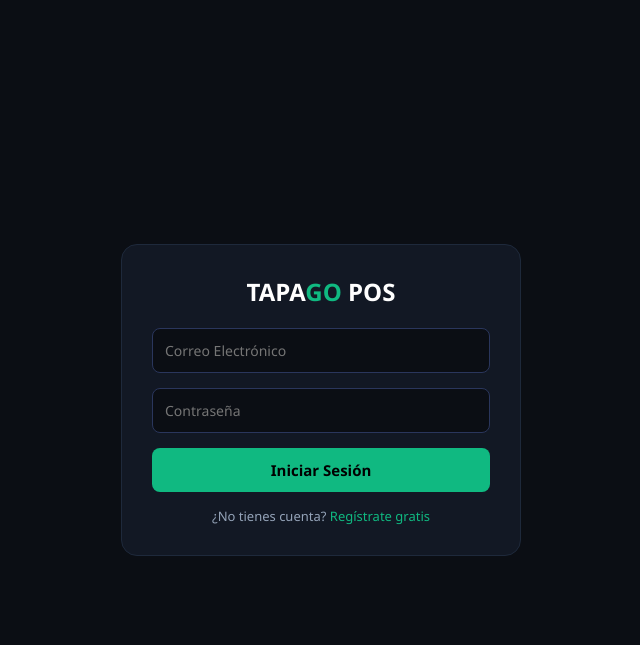
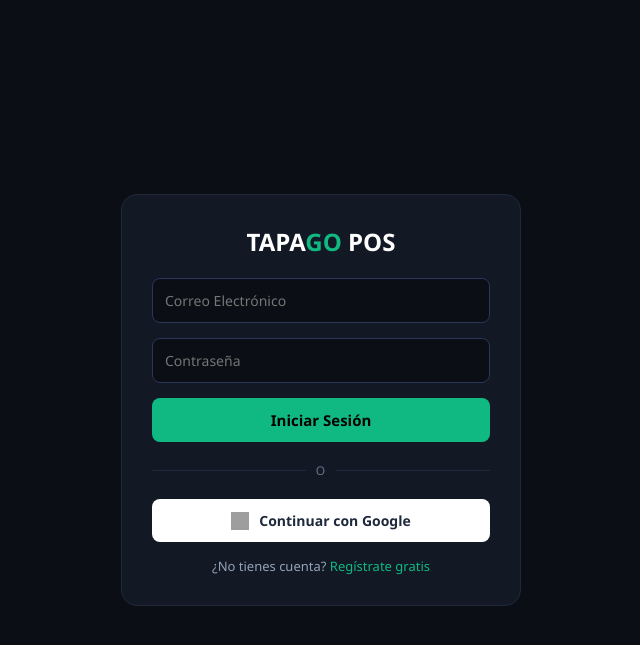
Before and after one commit to puchanasebastian/tapago-next, a Flask app: page /login in a window 1280 px wide. Shown: the top 645 px of the page, without its empty margins (319-959 px from the left). Run offline with Flask 3, Linux system fonts and the light colour scheme; some libraries are stand-ins or nearby versions; grey boxes are pictures that could not be loaded.

Commit message:
login.html

```diff
--- a/templates/login.html
+++ b/templates/login.html
@@ -18,6 +18,14 @@
         .link a { color: #10b981; text-decoration: none; font-weight: 500; }
         .flash { background: rgba(239, 68, 68, 0.15); color: #f87171; border: 1px solid #ef4444; padding: 12px; border-radius: 8px; font-size: 13px; margin-bottom: 15px; text-align: center; line-height: 1.4; }
         .flash-success { background: rgba(16, 185, 129, 0.15); color: #34d399; border: 1px solid #10b981; }
+
+        /* Estilos del separador y botón de Google */
+        .divider { display: flex; align-items: center; text-align: center; margin: 20px 0; color: #64748b; font-size: 12px; text-transform: uppercase; letter-spacing: 1px; }
+        .divider::before, .divider::after { content: ''; flex: 1; border-bottom: 1px solid #1e293b; }
+        .divider span { padding: 0 10px; }
+        .btn-google { display: flex; align-items: center; justify-content: center; gap: 10px; width: 100%; background: #ffffff; color: #1e293b; border: none; padding: 12px; border-radius: 8px; font-weight: 600; font-size: 14px; text-decoration: none; transition: background 0.2s; }
+        .btn-google:hover { background: #f1f5f9; }
+        .btn-google img { width: 18px; height: 18px; }
     </style>
 </head>
 <body>
@@ -39,6 +47,14 @@
             <input type="password" name="password" placeholder="Contraseña" required>
             <button type="submit">Iniciar Sesión</button>
         </form>
+
+        <div class="divider"><span>O</span></div>
+
+        <a href="{{ url_for('login_google') }}" class="btn-google">
+            <img src="https://www.gstatic.com/firebasejs/ui/2.0.0/images/auth/google.svg" alt="Google">
+            Continuar con Google
+        </a>
+
         <div class="link">¿No tienes cuenta? <a href="/registro">Regístrate gratis</a></div>
     </div>
 </body>
```
